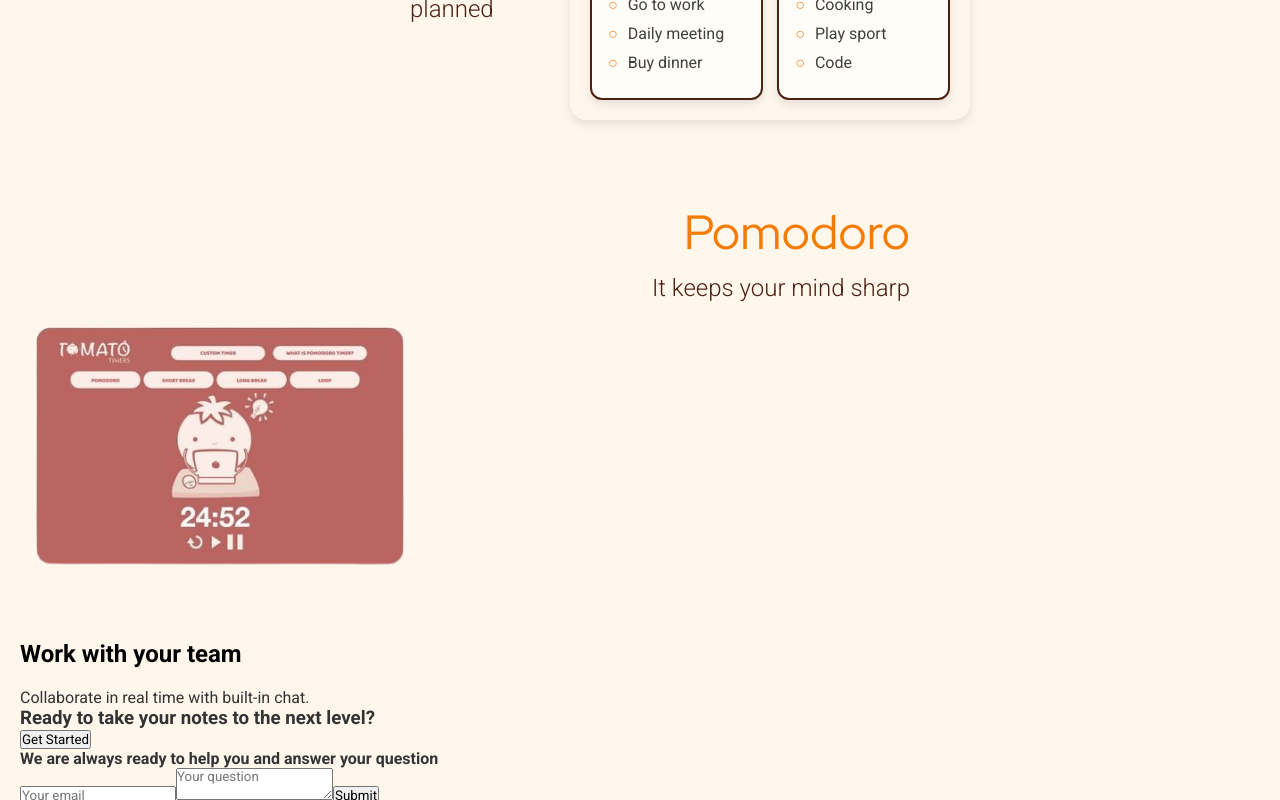
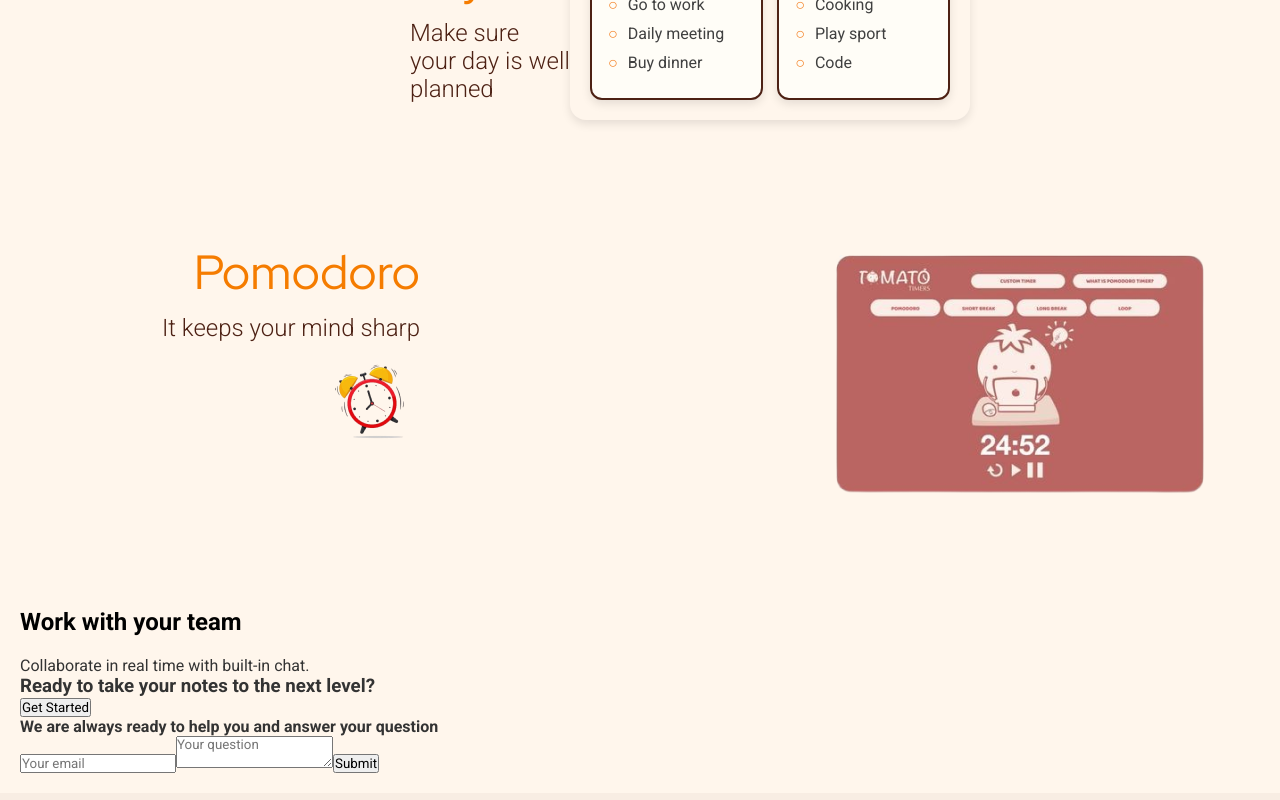
Before and after one commit to phuongthao0515/Integration-Project, a React (Vite) app: page / in a window 1280 px wide. Shown: the part 1376-2176 px from the top of the page. Built offline with nearby package versions, Linux system fonts and the light colour scheme.

Commit message:
fix welcome

```diff
--- a/src/pages/Welcome/Welcome.jsx
+++ b/src/pages/Welcome/Welcome.jsx
@@ -7,6 +7,7 @@ import bg2 from "../../assets/bg2.png";
 import cal from "../../assets/cal.png";
 import plan1 from "../../assets/plan1.png";
 import bg4 from "../../assets/bg4.png";
+import clock from "../../assets/clock.png";
 
 const cx = classNames.bind(welcome);
 
@@ -115,9 +116,13 @@ const WelcomePage = () => {
   </section>
 
   <section className={cx('time')}>
+
   <div className={cx('content')}>
       <h2>Pomodoro</h2>
       <p>It keeps your mind sharp</p>
+
+    <img src={clock} alt="Clock Icon" className={cx('image')}/>
+
     </div>
 
   <div className={cx('pomo_image')}>
--- a/src/pages/Welcome/Welcome.module.scss
+++ b/src/pages/Welcome/Welcome.module.scss
@@ -226,8 +226,10 @@
 
     .content {
       flex: 1;
+      // display: flex;
       text-align: left;
       margin-left: 350px;
+      margin-top: 80px;
       h2 {
         font-size: 3em;
         color: #f57c00;
@@ -345,10 +347,15 @@
   }
 
   .time {
+    display: flex;
+    align-items: flex-start;
+    padding: 40px;
+    justify-content: space-between;
+
     .content {
       flex: 1;
       text-align: right;
-      margin-right: 350px;
+      margin-right: 200px;
       h2 {
         font-size: 3em;
         color: #f57c00;
@@ -362,6 +369,20 @@
         color: #4D2114;
         font-weight: 300;
       }
+      image {
+
+      }
+    }
+
+    .pomo_image {
+      flex: 1;
+      // display: flex;
+      align-items: left;
+      margin-left: 200px;
+      img {
+
+      }
+
     }
 
   }
```
